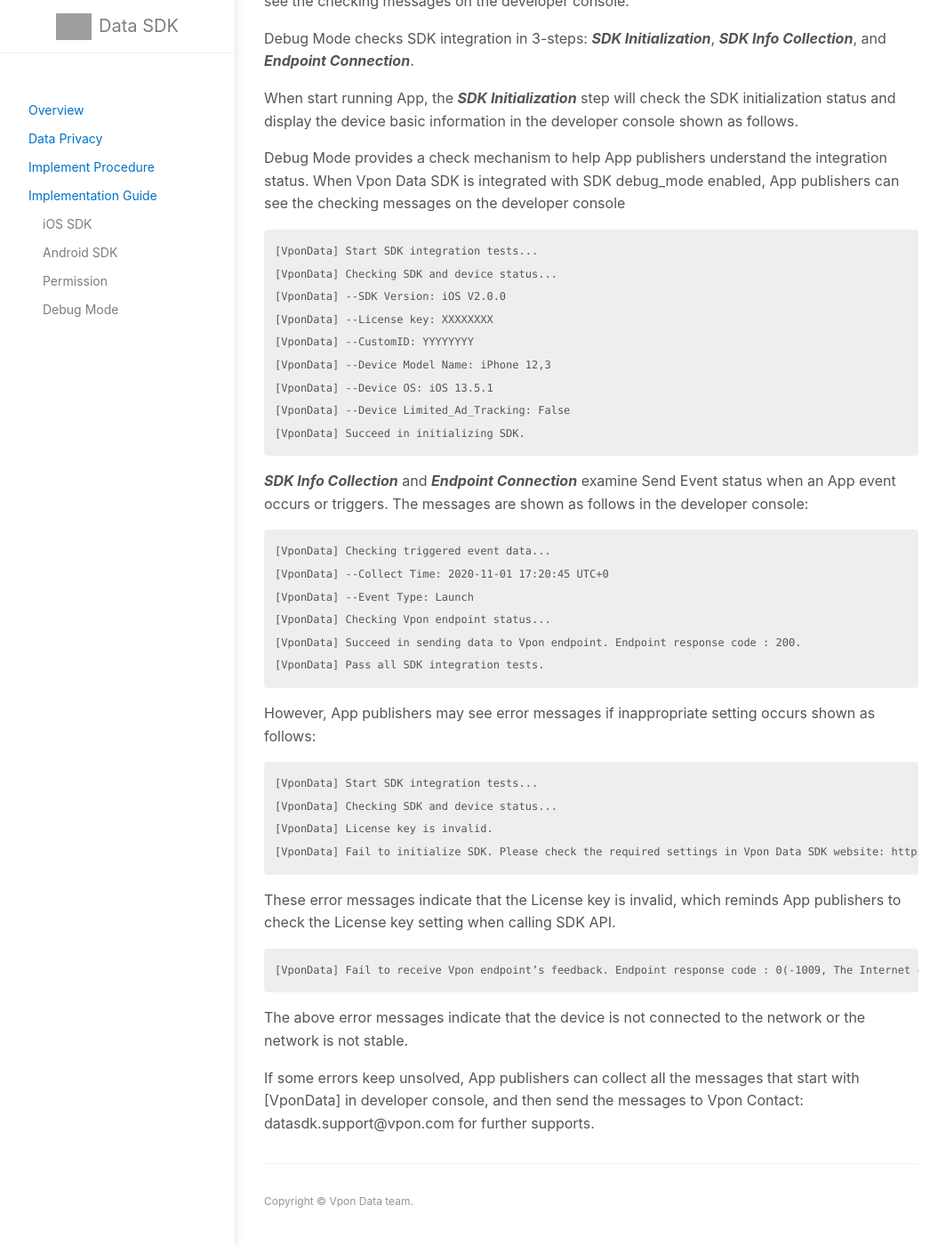
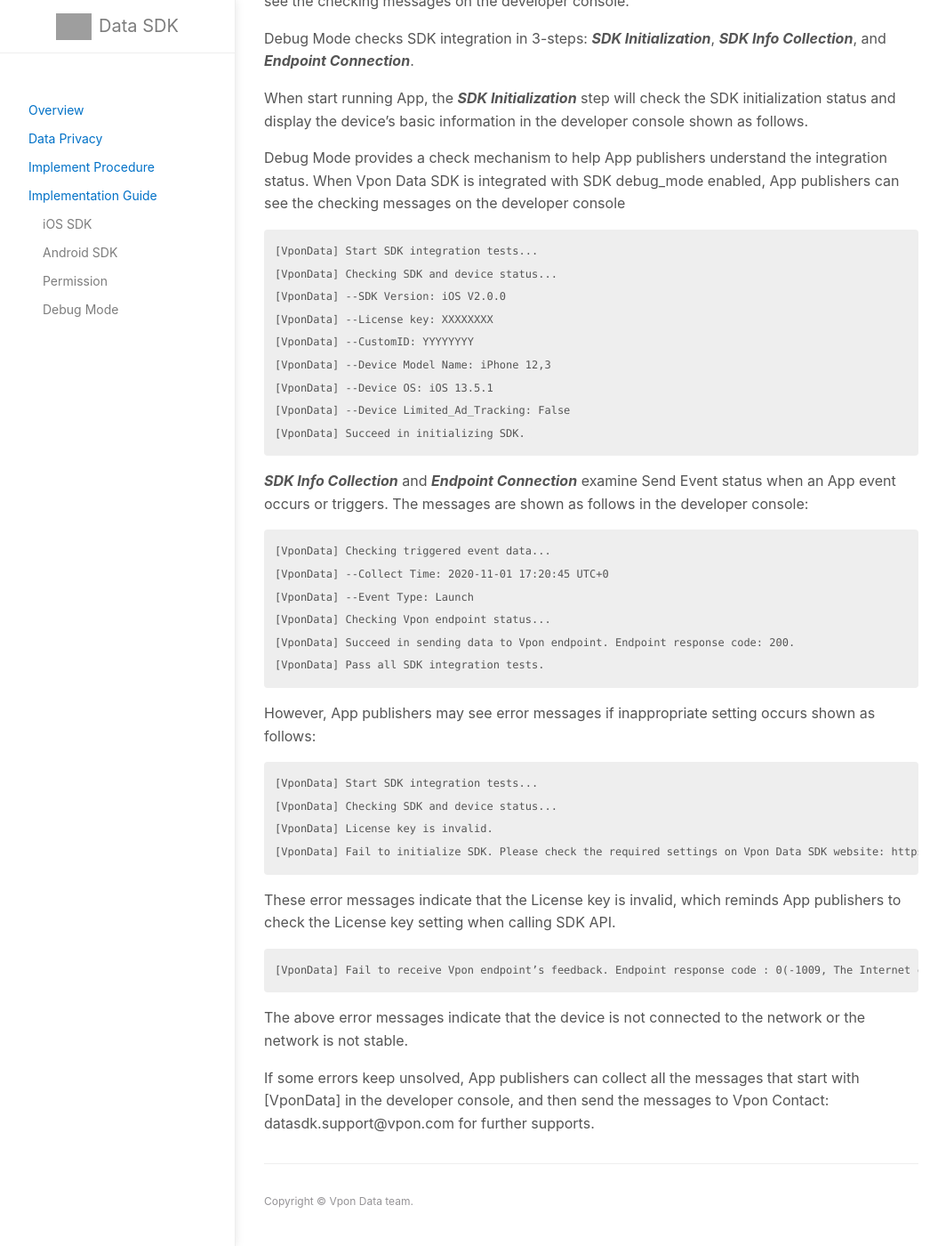
Before and after one commit to vpon-data/data-sdk, a Jekyll site: the page built from docs/DebugMode.md, in a window 1280 px wide and 1400 px high, scrolled down 272 px. Shown: the whole window at 89% size, without its empty margins (107-1171 px from the left). Built offline with Jekyll 4.4.1, drawn with Linux system fonts in a browser that asks for light colours; grey boxes are pictures that could not be loaded.

Commit message:
Update DebugMode.md

````diff
--- a/docs/DebugMode.md
+++ b/docs/DebugMode.md
@@ -14,7 +14,7 @@
 
 Debug Mode checks SDK integration in 3-steps: ***SDK Initialization***, ***SDK Info Collection***, and ***Endpoint Connection***.
 
-When start running App, the ***SDK Initialization*** step will check the SDK initialization status and display the device basic information in the developer console shown as follows.
+When start running App, the ***SDK Initialization*** step will check the SDK initialization status and display the device's basic information in the developer console shown as follows.
 
 Debug Mode provides a check mechanism to help App publishers understand the integration status. When Vpon Data SDK is integrated with SDK debug_mode enabled, App publishers can see the checking messages on the developer console
 
@@ -37,7 +37,7 @@
 [VponData] --Collect Time: 2020-11-01 17:20:45 UTC+0
 [VponData] --Event Type: Launch
 [VponData] Checking Vpon endpoint status...
-[VponData] Succeed in sending data to Vpon endpoint. Endpoint response code : 200.
+[VponData] Succeed in sending data to Vpon endpoint. Endpoint response code: 200.
 [VponData] Pass all SDK integration tests.
 ```
 However, App publishers may see error messages if inappropriate setting occurs shown as follows:
@@ -46,7 +46,7 @@
 [VponData] Start SDK integration tests...
 [VponData] Checking SDK and device status...
 [VponData] License key is invalid.
-[VponData] Fail to initialize SDK. Please check the required settings in Vpon Data SDK website: https://datasdk.vpon.com/
+[VponData] Fail to initialize SDK. Please check the required settings on Vpon Data SDK website: https://datasdk.vpon.com/
 ```
 These error messages indicate that the License key is invalid, which reminds App publishers to check the License key setting when calling SDK API.
 
@@ -56,4 +56,4 @@
 
 The above error messages indicate that the device is not connected to the network or the network is not stable.
 
-If some errors keep unsolved, App publishers can collect all the messages that start with [VponData] in developer console, and then send the messages to Vpon Contact: datasdk.support<span>@vpon.com for further supports.
+If some errors keep unsolved, App publishers can collect all the messages that start with [VponData] in the developer console, and then send the messages to Vpon Contact: datasdk.support<span>@vpon.com for further supports.
````
